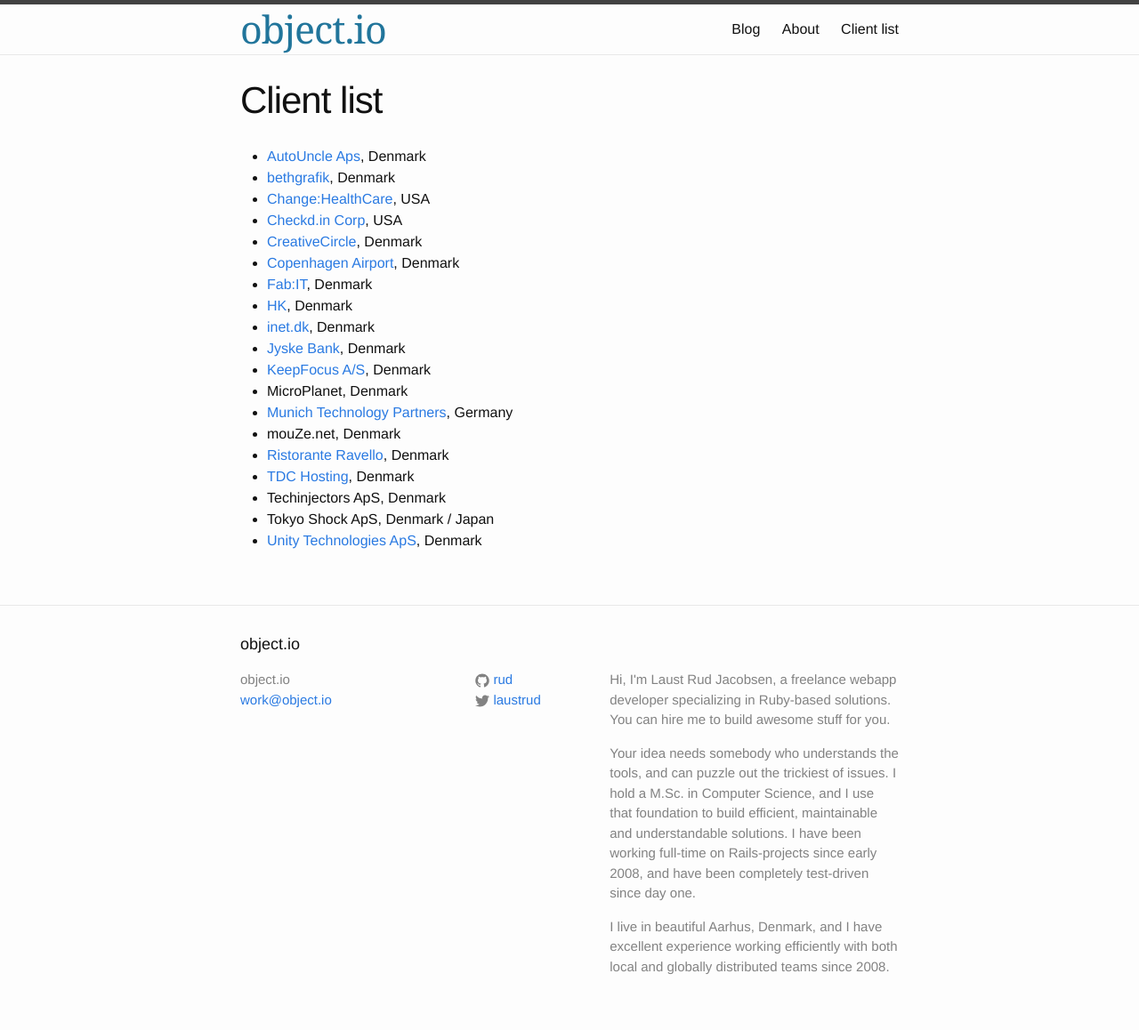
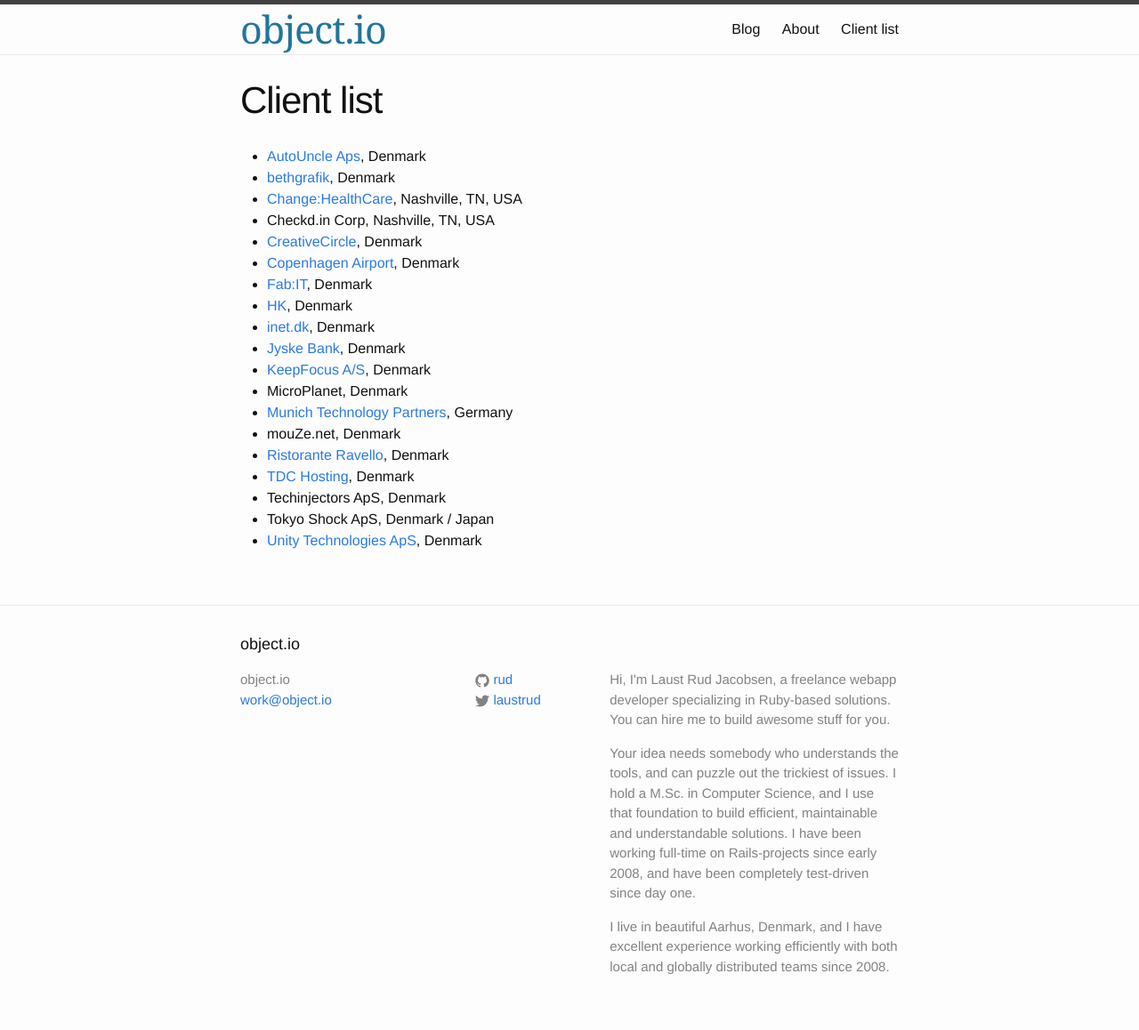
Before and after one commit to rud/rud.github.io, a Jekyll site: the page built from client-list.md, in a window 1280 px wide. Shown: the whole page at 89% size. Built offline with Jekyll 4.4.1, drawn with Linux system fonts in a browser that asks for light colours.

Commit message:
Linking city+state for US client

```diff
--- a/client-list.md
+++ b/client-list.md
@@ -10,8 +10,8 @@
 
 * [AutoUncle Aps](http://autouncle.dk), Denmark
 * [bethgrafik](http://bethgrafik.dk), Denmark
-* [Change:HealthCare](http://www.changehealthcare.com), USA
-* [Checkd.in Corp](http://checkd.in), USA
+* [Change:HealthCare](http://www.changehealthcare.com), Nashville, TN, USA
+* Checkd.in Corp, Nashville, TN, USA
 * [CreativeCircle](http://creativecircle.dk), Denmark
 * [Copenhagen Airport](http://cph.dk), Denmark
 * [Fab:IT](http://fabit.dk), Denmark
```
